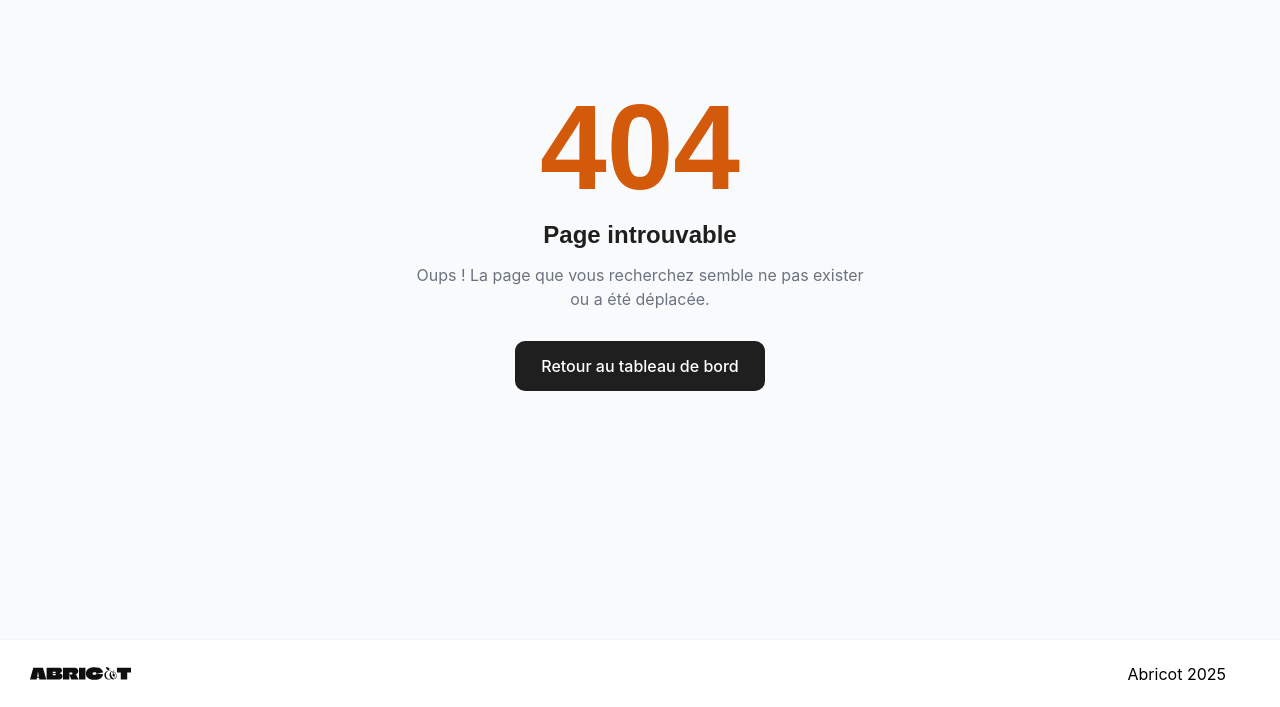
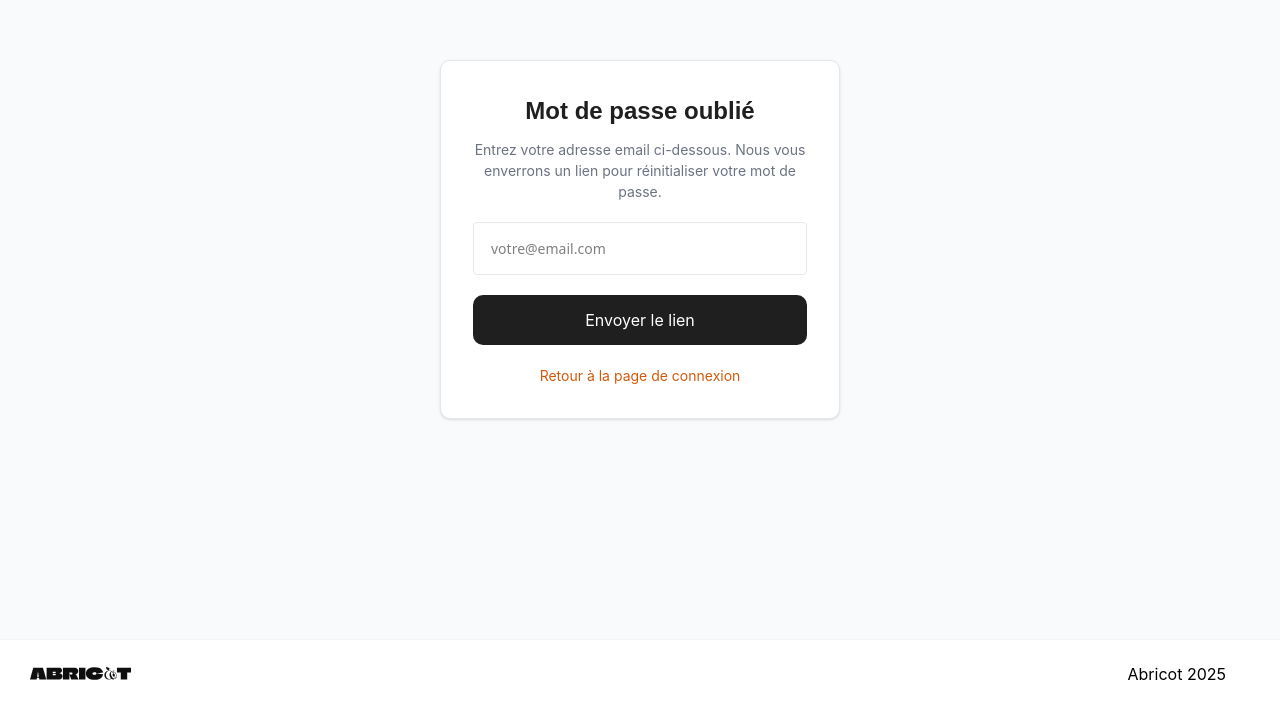
Before and after one commit to StellaElian/abricot-frontend, a Next.js app: page /forgot-password in a window 1280 px wide. Before the commit this address had no page. Shown: the part 161-868 px from the top of the page. Built offline with nearby package versions, Linux system fonts and the light colour scheme.

Commit message:
création page modifications mot de passe

```diff
--- /dev/null
+++ b/src/app/forgot-password/page.tsx
@@ -0,0 +1,68 @@
+'use client';
+
+import Link from 'next/link';
+import { useState } from 'react';
+
+export default function ForgotPasswordPage() {
+    const [email, setEmail] = useState('');
+    const [isSent, setIsSent] = useState(false);
+
+    const handleSubmit = (e: React.FormEvent) => {
+        e.preventDefault();
+        // (pas de fetch vers le backend pour envoyer l'email) ==> simulation réussite pour l'expérience utilisateur
+        setIsSent(true);
+    };
+
+    return (
+        <div className="min-h-screen bg-[#F9FAFB] flex flex-col items-center justify-center font-sans">
+            <div className="w-[400px] bg-white p-8 rounded-[10px] shadow-sm border border-[#E5E7EB] flex flex-col items-center">
+
+                <h1 className="text-[24px] font-semibold text-[#1F1F1F] mb-[10px]" style={{ fontFamily: "'Manrope', sans-serif" }}>
+                    Mot de passe oublié
+                </h1>
+
+                {!isSent ? (
+                    //formulaire pour demander l'email
+                    <form onSubmit={handleSubmit} className="w-full flex flex-col items-center">
+                        <p className="text-[14px] text-[#6B7280] mb-[20px] text-center" style={{ fontFamily: "'Inter', sans-serif" }}>
+                            Entrez votre adresse email ci-dessous. Nous vous enverrons un lien pour réinitialiser votre mot de passe.
+                        </p>
+
+                        <input
+                            type="email"
+                            placeholder="votre@email.com"
+                            value={email}
+                            onChange={(e) => setEmail(e.target.value)}
+                            className="w-full h-[53px] border border-[#E5E7EB] rounded-[4px] px-[17px] text-[14px] outline-none focus:border-[#D3590B] mb-[20px]"
+                            required
+                        />
+
+                        <button
+                            type="submit"
+                            className="w-full h-[50px] bg-[#1F1F1F] text-white rounded-[10px] hover:bg-black transition"
+                            style={{ fontFamily: "'Inter', sans-serif" }}
+                        >
+                            Envoyer le lien
+                        </button>
+                    </form>
+                ) : (
+                    // message de succès
+                    <div className="flex flex-col items-center text-center">
+                        <div className="w-[50px] h-[50px] bg-green-100 text-green-500 rounded-full flex items-center justify-center mb-[15px] text-[24px]">
+                            ✓
+                        </div>
+                        <p className="text-[14px] text-[#6B7280] mb-[20px]" style={{ fontFamily: "'Inter', sans-serif" }}>
+                            Si l'adresse <span className="font-semibold text-[#1F1F1F]">{email}</span> existe dans notre base de données, vous recevrez un email contenant les instructions de réinitialisation d'ici quelques minutes. N'hésitez pas à consulter les spams .
+                        </p>
+                    </div>
+                )}
+
+                {/* retour à la connexion */}
+                <Link href="/login" className="mt-[20px] text-[14px] text-[#D3590B] hover:underline" style={{ fontFamily: "'Inter', sans-serif" }}>
+                    Retour à la page de connexion
+                </Link>
+
+            </div>
+        </div>
+    );
+}
--- a/src/app/login/page.tsx
+++ b/src/app/login/page.tsx
@@ -116,13 +116,13 @@ export default function LoginPage() {
                             Se connecter
                         </button>
 
-                        <a
-                            href="#"
+                        <Link
+                            href="/forgot-password"
                             className="mt-[21px] text-[#D3590B] text-[14px] font-normal underline"
                             style={{ fontFamily: "'Inter', sans-serif" }}
                         >
                             Mot de passe oublié?
-                        </a>
+                        </Link>
                     </form>
                 </div>
 
```
